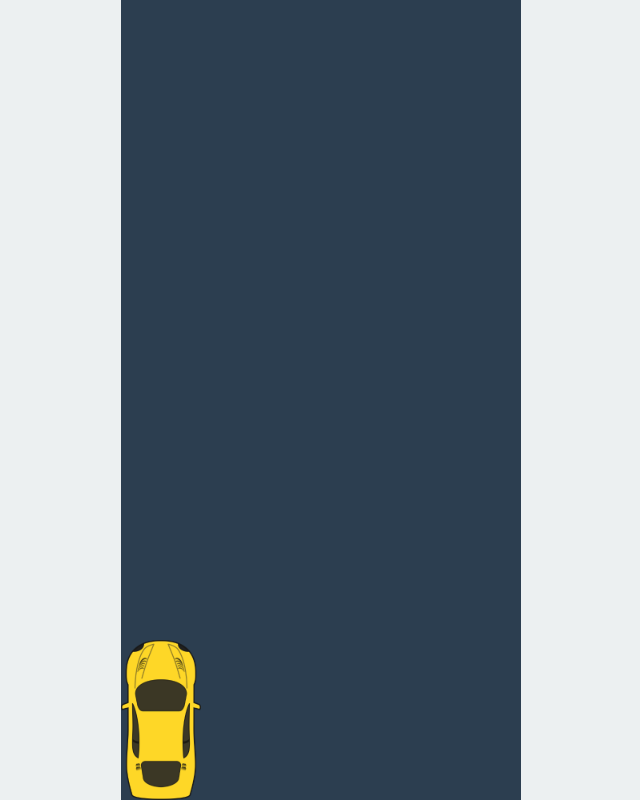
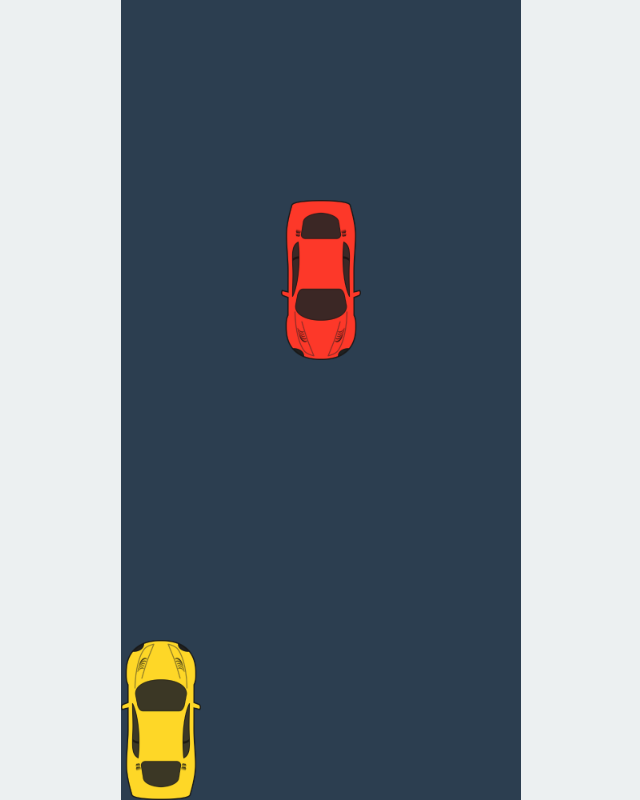
Before and after one commit to CodeAstra-Bootcamp/road_race, a plain HTML site: page index.html in a window 1280 px wide. Shown: the whole page, without its empty margins (319-959 px from the left). Drawn offline with nearby package versions, Linux system fonts and the light colour scheme.

Commit message:
Randomly choose the lane for the enemy car, each time it enters

```diff
--- a/css/src/game.scss
+++ b/css/src/game.scss
@@ -19,7 +19,7 @@ body {
     img#enemy_car {
       width: 10vmin;
       position: absolute;
-      right: 0;
+      left: 0;
       top: -20vmin;
     }
   }
--- a/js/game.js
+++ b/js/game.js
@@ -1,8 +1,13 @@
 $(document).ready(function() {
   var position = -20;
   setInterval(function(){
+    var enemy = $('#enemy_car');
+    if (position > 100) {
+      position = -20;
+      var left = Math.floor(Math.random()*5) * 10;
+      enemy.css("left", left + "vmin");
+    }
     position += 1;
-    var enemy = $('#enemy_car');
     enemy.css("top", position + "vmin");
   }, 30);
 });
```
Also changed, not shown: css/game.css, 1 other file.
